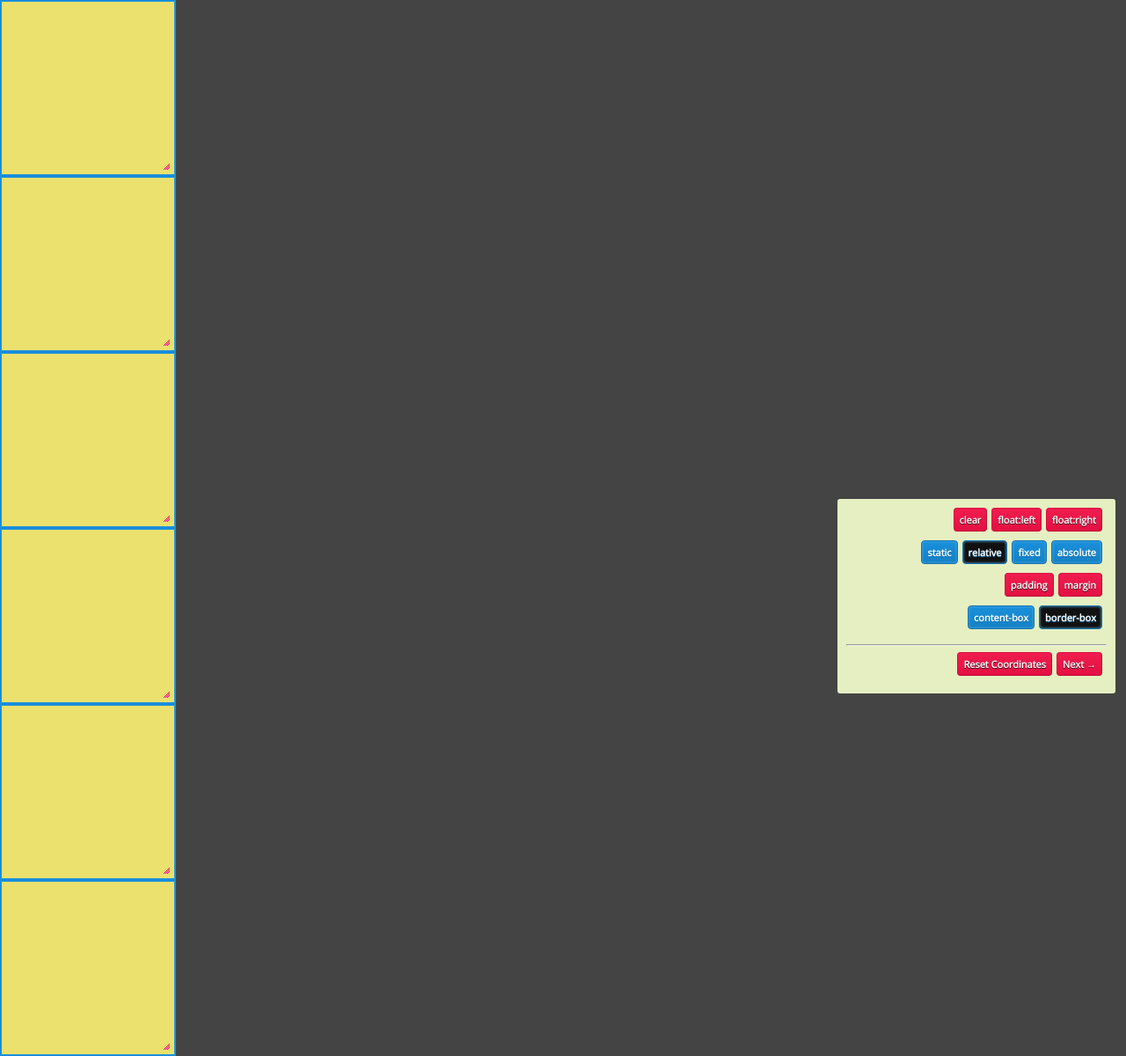
After one commit to laras126/html_game, a PHP site: page /positioning.php in a window 1280 px wide. The commit adds this page. Shown: the whole page at 88% size. Run offline with PHP 8.4, Linux system fonts and the light colour scheme; some libraries are stand-ins or nearby versions.

Commit message:
positioning puz ready except margin/padding

```diff
--- a/css/style.css
+++ b/css/style.css
@@ -234,7 +234,7 @@ kbd,
 pre,
 samp {
   font-family: monospace, serif;
-  _font-family: 'courier new', monospace;
+  _font-family: "courier new", monospace;
   font-size: 1em;
 }
 
@@ -385,7 +385,7 @@ form {
  */
 /* line 372, ../scss/_normalize.scss */
 fieldset {
-  border: 1px solid #c0c0c0;
+  border: 1px solid silver;
   margin: 0 2px;
   padding: 0.35em 0.625em 0.75em;
 }
@@ -646,7 +646,7 @@ http://simplebits.com/notebook/2008/08/14/ampersands-2/
 */
 /* line 145, ../scss/_mixins.scss */
 span.amp {
-  font-family: Baskerville,'Goudy Old Style',Palatino,'Book Antiqua',serif !important;
+  font-family: Baskerville, "Goudy Old Style", Palatino, "Book Antiqua", serif !important;
   font-style: italic;
 }
 
@@ -744,7 +744,7 @@ BUTTONS
   border: 1px solid #be0d37;
   border-top-color: #db0f3f;
   border-left-color: #db0f3f;
-  padding: 4px 12px;
+  padding: 2px 6px;
   color: white;
   display: inline-block;
   font-size: 11px;
@@ -752,7 +752,7 @@ BUTTONS
   text-decoration: none;
   text-shadow: 0 1px rgba(0, 0, 0, 0.75);
   cursor: pointer;
-  margin-bottom: 20px;
+  margin-bottom: 10px;
   line-height: 21px;
   -webkit-border-radius: 4px;
   -moz-border-radius: 4px;
@@ -1081,9 +1081,9 @@ BUTTONS
   -moz-border-radius: 15px;
   -webkit-border-radius: 15px;
   border-radius: 15px;
-  box-shadow: 2px 2px 5px #000;
-  -moz-box-shadow: 2px 2px 5px #000;
-  -webkit-box-shadow: 2px 2px 5px #000;
+  box-shadow: 2px 2px 5px black;
+  -moz-box-shadow: 2px 2px 5px black;
+  -webkit-box-shadow: 2px 2px 5px black;
 }
 
 /* line 22, ../scss/_snippet.scss */
@@ -1103,7 +1103,7 @@ BUTTONS
 
 /* line 25, ../scss/_snippet.scss */
 .snippet-reveal pre.sh_sourceCode {
-  padding: .5em 1em;
+  padding: 0.5em 1em;
   text-align: right;
 }
 
@@ -1115,7 +1115,7 @@ BUTTONS
 /* line 27, ../scss/_snippet.scss */
 .snippet-wrap .snippet-no-num {
   list-style: none;
-  padding: .6em 1em;
+  padding: 0.6em 1em;
   margin: 0;
 }
 
@@ -1556,251 +1556,210 @@ body {
 }
 
 /* line 25, ../scss/style.scss */
-img {
-  max-width: 100%;
-}
-
-/* line 29, ../scss/style.scss */
 ul {
   list-style-type: none;
   margin: 0;
   width: 100%;
 }
 
-/* line 35, ../scss/style.scss */
+/* line 31, ../scss/style.scss */
 .wrap {
   margin-top: 30px;
   padding-bottom: 30px;
   width: 100%;
+  height: 100%;
   max-width: 800px;
 }
 
-/* line 42, ../scss/style.scss */
+/* line 39, ../scss/style.scss */
 .puzzle {
   margin: 0 auto;
   height: 700px;
   background: #fff;
-  border: 10px solid #ddd;
-}
-
-/* line 49, ../scss/style.scss */
-.controls {
-  width: 100%;
-}
-/* line 52, ../scss/style.scss */
-.controls li {
-  display: inline;
-}
-
-/* line 57, ../scss/style.scss */
+  border: 10px solid #dddddd;
+}
+
+/* line 46, ../scss/style.scss */
 .sortable {
-  border-bottom: 10px solid #ddd;
+  border-bottom: 10px solid #dddddd;
   height: 100%;
   padding: 0;
 }
-/* line 61, ../scss/style.scss */
+/* line 51, ../scss/style.scss */
 .sortable:last-child {
   border-bottom: 0;
 }
-/* line 65, ../scss/style.scss */
+/* line 55, ../scss/style.scss */
 .sortable li {
   background: #6cbcee;
-  border: 1px solid #fff;
+  border: 1px solid white;
   margin: 0;
   padding: 10px;
-  float: right;
+  float: left;
   cursor: pointer;
 }
-/* line 73, ../scss/style.scss */
+/* line 63, ../scss/style.scss */
 .sortable li:hover {
   background: #3ea7e9;
 }
-/* line 77, ../scss/style.scss */
+/* line 67, ../scss/style.scss */
 .sortable li:active {
   background: #1990db;
 }
 
-/* line 84, ../scss/style.scss */
+/* line 73, ../scss/style.scss */
+.selected {
+  background: #111111 !important;
+}
+
+/* line 81, ../scss/style.scss */
 .top li {
   background: #1990db;
 }
-/* line 86, ../scss/style.scss */
+/* line 83, ../scss/style.scss */
 .top li:hover {
   background: #6cbcee;
 }
 
-/* line 91, ../scss/style.scss */
+/* line 88, ../scss/style.scss */
 .second li {
   background: #f01d4f;
   position: relative;
   z-index: 2;
 }
-/* line 95, ../scss/style.scss */
+/* line 92, ../scss/style.scss */
 .second li:hover {
   background: #f67d99;
 }
 
-/* line 100, ../scss/style.scss */
+/* line 97, ../scss/style.scss */
 .third li {
   background: #b4cf49;
 }
-/* line 102, ../scss/style.scss */
+/* line 99, ../scss/style.scss */
 .third li:hover {
   background: #d5e49a;
 }
 
-/* line 107, ../scss/style.scss */
+/* line 104, ../scss/style.scss */
 .fourth li {
   position: relative;
   z-index: 4;
   background: #acca35;
 }
-/* line 111, ../scss/style.scss */
+/* line 108, ../scss/style.scss */
 .fourth li:hover {
   background: #cddf85;
 }
 
-/* line 116, ../scss/style.scss */
+/* line 113, ../scss/style.scss */
 .before {
   background: #d5e49a !important;
 }
 
-/* line 120, ../scss/style.scss */
+/* line 117, ../scss/style.scss */
 .after {
   background: #f5b6b9 !important;
 }
 
-/* line 124, ../scss/style.scss */
+/* line 121, ../scss/style.scss */
 .kudos {
   margin-top: 5em;
   display: none;
 }
 
-/* line 136, ../scss/style.scss */
-.selectors {
-  background: white;
-  padding: 1em;
-}
-/* line 140, ../scss/style.scss */
-.selectors .draggable {
-  padding: 0;
-}
-/* line 143, ../scss/style.scss */
-.selectors .draggable li {
-  position: relative;
-  z-index: 999;
-  width: 60px;
-  max-width: 100%;
-  padding: 1em 0;
-  margin: 1em 0;
-  text-align: center;
-  cursor: pointer;
-}
-
-/* line 156, ../scss/style.scss */
-#selectors1 .puzzle {
-  background: #eee;
-}
-/* line 158, ../scss/style.scss */
-#selectors1 .puzzle .droppable {
-  padding: 1em;
-  border: 1px solid #999;
-}
-
-/* line 164, ../scss/style.scss */
-.girly {
-  -webkit-box-shadow: 0 0 3px #f01d4f;
-  -moz-box-shadow: 0 0 3px #f01d4f;
-  -ms-box-shadow: 0 0 3px #f01d4f;
-  -o-box-shadow: 0 0 3px #f01d4f;
-  -box-shadow: 0 0 3px #f01d4f;
-  box-shadow: 0 0 3px #f01d4f;
-  background-color: #faacbf;
-  background-image: -webkit-gradient(linear, left top, left bottom, from(#f01d4f), to(#faacbf));
-  background-image: -webkit-linear-gradient(top, #f01d4f, #faacbf);
-  background-image: -moz-linear-gradient(top, #f01d4f, #faacbf);
-  background-image: -o-linear-gradient(top, #f01d4f, #faacbf);
-  background-image: linear-gradient(to bottom, #f01d4f, #faacbf);
-  -webkit-border-radius: 10px;
-  -moz-border-radius: 10px;
-  -ms-border-radius: 10px;
-  -o-border-radius: 10px;
-  -border-radius: 10px;
-  border-radius: 10px;
-  font-family: "DroidSerifItalic", Cambria, Times New Roman, Times, serif;
-  font-size: 1.2em;
-  letter-spacing: 2px;
-}
-
-/* line 173, ../scss/style.scss */
-.boyish {
-  background: #1C5446;
-  border: 3px solid #47AC39;
-}
-
-/* line 178, ../scss/style.scss */
-.woody {
-  background: url("../img/tileable_wood_texture.png");
-}
-
-/* line 182, ../scss/style.scss */
-.text-style1 {
-  color: white;
-  text-shadow: 1px 1px 3px #47AC39;
-}
-
-/* line 187, ../scss/style.scss */
-.title-text {
-  color: #362C12;
-  font-family: "DroidSerifBold", Cambria, Times New Roman, Times, serif;
-  font-size: 2em;
-  line-height: 0;
-}
-
-/* line 194, ../scss/style.scss */
-.error {
-  text-transform: uppercase;
-  color: red;
-  font-family: "OpenSansBold", "Helvetica Neue", Helvetica, Arial, sans-serif;
-  font-size: 1.25em;
-}
-
-/* line 209, ../scss/style.scss */
+/* line 134, ../scss/style.scss */
 .whole-horiz {
   width: 99.9%;
 }
 
-/* line 213, ../scss/style.scss */
+/* line 138, ../scss/style.scss */
 .whole-vert {
   height: 99.9%;
 }
 
-/* line 217, ../scss/style.scss */
+/* line 142, ../scss/style.scss */
 .half-horiz {
   width: 49.95%;
 }
 
-/* line 221, ../scss/style.scss */
+/* line 146, ../scss/style.scss */
 .half-vert {
   height: 49.95%;
 }
 
-/* line 225, ../scss/style.scss */
+/* line 150, ../scss/style.scss */
 .fourth-horiz {
   width: 24.975%;
 }
 
-/* line 229, ../scss/style.scss */
+/* line 154, ../scss/style.scss */
 .fourth-vert {
   height: 24.975%;
 }
 
-/* line 233, ../scss/style.scss */
+/* line 158, ../scss/style.scss */
 .eighth-horiz {
   width: 12.4875%;
 }
 
-/* line 237, ../scss/style.scss */
+/* line 162, ../scss/style.scss */
 .eighth-vert {
   height: 12.4875%;
 }
+
+/* line 172, ../scss/style.scss */
+.controls {
+  position: fixed;
+  bottom: 0;
+  right: 0;
+  z-index: 9;
+  padding: 10px;
+  width: 320px;
+  color: #444;
+  border: 2px solid #444444;
+  background: #e6efc2;
+  -webkit-border-radius: 5px;
+  -moz-border-radius: 5px;
+  -ms-border-radius: 5px;
+  -o-border-radius: 5px;
+  -border-radius: 5px;
+  border-radius: 5px;
+  margin: 10px;
+}
+/* line 185, ../scss/style.scss */
+.controls div span {
+  float: right;
+  margin-right: 5px;
+}
+
+/* line 193, ../scss/style.scss */
+.pos-puz {
+  height: 100%;
+  padding: 0;
+}
+/* line 197, ../scss/style.scss */
+.pos-puz li {
+  overflow: hidden;
+  background: #ebe16f;
+  width: 200px;
+  height: 200px;
+  border: 2px solid #1990db;
+}
+/* line 206, ../scss/style.scss */
+.pos-puz.content li {
+  color: #444;
+  width: auto;
+  height: auto;
+}
+
+/* line 215, ../scss/style.scss */
+.screen-pos {
+  position: absolute;
+  top: 0;
+  background: #222;
+  color: #fefefe;
+  padding: 5px;
+  font-size: 0.9em;
+  right: 0;
+}
--- a/js/main.js
+++ b/js/main.js
@@ -3,19 +3,20 @@ $(document).ready(function() {
 
 	// jQuery UI widgets
 
- //    $('.sortable').sortable({
-	// 	revert: true
-	// });
+    $('.sortable').sortable({
+		revert: true
+	});
 
 	// Possible solution
 	// http://stackoverflow.com/questions/705250/is-there-a-jquery-plugin-which-combines-draggable-and-selectable
 
-	$('.sortable li').draggable({
+	$('.pos-puz li').draggable({
 		//helper: "clone",
-		//stack: ".draggable li",
+		stack: ".pos-puz li",
 		scroll: true,
-		snap: true
-	});
+		//snap: true,
+		//containment: 'parent'
+	}).resizable();
 
 	$('.draggable').selectable();
 
@@ -29,68 +30,174 @@ $(document).ready(function() {
     $('ul, li').disableSelection();
 
 
-    // Show the previous and next divs when hovered over
-	/*$('.sortable li').hover(function(){
-		$(this).prev().addClass('before');
-		$(this).next().addClass('after');
-	}, function() {
-		$('.sortable li').each(function(){
-			$(this).removeClass('before after');
-		});
-	}
-	);*/
-
 
 	// Button actions
 
-	var obj = { 'whole-horiz':'width:100%',
-				'whole-vert':'height:100%',
-				'half-horiz':'width:50%',
-				'half-vert':'height:50%',
-				'fourth-horiz':'width:25%',
-				'fourth-vert':'height:25%',
-				'eighth-horiz':'width:12.5%',
-				'eighth-vert':'height:12.5%',
-			};
+	var piece = '.pos-puz li';
 
- 	$('#showSizes').click(function(){
-		$.each(obj, function(i, val) {
-			$("." + i).append(val+'<br />');
-    	});
- 	});
 
-	$('#reset').click(function(){
-		location.reload();
+	// Change the float value
+
+	$('#floatLeft').click(function(){
+		$('.floats span').removeClass('selected');
+		$(piece).css('float', 'left');
+		$(this).addClass('selected');
 	});
 
-	$('#floatLeft').click(function(){
-		$('.sortable li').css('float', 'left');
+	$('#floatRight').click(function(){
+		$('.floats span').removeClass('selected');
+		$(piece).css('float', 'right');
+		$(this).addClass('selected');
 	});
 
+	$('#clear').click(function(){
+		$('.floats span').removeClass('selected');
+		$(piece).css('float', 'none');
+		$(this).addClass('selected');
+	});
+
+
+	var marginActive = false;
+	var paddingActive = false;
+
+
+	// Add margin/padding
+
+	$('#addMargin').click(function(){
+		$('.box-model span').removeClass('selected');
+		marginActive = true;
+		checkState();
+		console.log(marginActive);
+	});
+
+	$('#removeMargin').click(function(){
+		marginActive = false;
+		return marginActive;
+		checkState();
+		console.log(marginActive + 'asdasd');
+	});
+
+	$('#addPadding').click(function(){
+		$('.box-model span').removeClass('selected');
+		$(piece).css('padding', '10px');
+
+		$(this).addClass('selected');
+		$(this).text('remove padding').attr('id','paddingActive');
+	});
+
+	$('#contentBox').click(function(){
+		$('.box-sizing span').removeClass('selected');
+		$(piece).css('box-sizing', 'content-box');
+		$(this).addClass('selected');
+	});
+
+	$('#borderBox').click(function(){
+		$('.box-sizing span').removeClass('selected');
+		$(piece).css('box-sizing', 'border-box');
+		$(this).addClass('selected');
+	});
+
+
+
+	function checkState() {
+		if(marginActive==true) {
+			$('#addMargin').addClass('selected').attr('id', 'removeMargin');
+			$(piece).css('margin', '10px');
+		}
+
+		if (marginActive==false) {
+			$('#removeMargin').removeClass('selected').attr('id', 'addMargin');
+			$(piece).css('margin', '0');
+		}
+	}
+
+
+
+	// Positioning
+
 	$('#posAbs').click(function(){
-		$('.sortable li').css('position', 'absolute');
+		resetPos('absolute');
+		$(this).addClass('selected');
 	});
 
 	$('#posFix').click(function(){
-		$('.sortable li').css('position', 'fixed');
+		resetPos('fixed');
+		$(this).addClass('selected');
 	});
 
 	$('#posRel').click(function(){
-		$('.sortable li').css('position', 'relative');
+		resetPos('relative');
+		$(this).addClass('selected');
 	});
 
 	$('#posStat').click(function(){
-		$('.sortable li').css('position', 'static');
+		resetPos('static');
+		$(this).addClass('selected');
 	});
 
-	$('#floatRight').click(function(){
-		$('.sortable li').css('float', 'right');
+
+
+	// Display
+
+	$('#disInline').click(function(){
+		resetDis('inline');
+		$(this).addClass('selected');
+	});
+
+	$('#disBlock').click(function(){
+		resetDis('block');
+		$(this).addClass('selected');
+	});
+
+	$('#disInlBlock').click(function(){
+		resetDis('inline-block');
+		$(this).addClass('selected');
+	});
+
+
+
+	// Utilities
+	$('#reset').click(function(){
+		resetCoords();
+	});
+
+	$('#reload').click(function(){
+		location.reload();
 	});
 
 	$('#done').click(function(){
 		$('.puzzle').fadeOut(200);
 		$('.kudos').fadeIn(200);
 	});
+
+
+
+
+
+
+
+	function resetPos(pos) {
+		$('.positions span').removeClass('selected');
+		$(piece).css({
+			position: pos
+		});
+	}
+
+	function resetDis(dis) {
+		$('.display span').removeClass('selected');
+		$(piece).css({
+			display: dis
+		});
+	}
+
+	function resetCoords() {
+		$(piece).css({
+			top: '0',
+			right: '0',
+			bottom: '0',
+			left: '0'
+		});
+	}
 
 });
 
--- /dev/null
+++ b/positioning.php
@@ -0,0 +1,60 @@
+<!doctype html>
+<html lang="us">
+<head>
+	<meta charset="utf-8">
+	<title>Web 101 HTML Puzzle</title>
+	<link href="css/flick/jquery-ui-1.10.3.custom.css" rel="stylesheet">
+	<link href="css/style.css" rel="stylesheet">
+
+</head>
+
+<body>
+
+
+	<ul class="pos-puz clearfix">
+		<li class="fourth-horiz fourth-vert"></li>
+		<li class="fourth-horiz fourth-vert"></li>
+		<li class="fourth-horiz fourth-vert"></li>
+		<li class="fourth-horiz fourth-vert"></li>
+		<li class="fourth-horiz fourth-vert"></li>
+		<li class="fourth-horiz fourth-vert"></li>
+	</ul> <!-- .pos-puz -->
+
+	<div class="controls">
+		<div class="floats clearfix">
+			<span class="button" id="floatRight">float:right</span>
+			<span class="button" id="floatLeft">float:left</span>
+			<span class="button" id="clear">clear</span>
+		</div>
+		<div class="positions clearfix">
+			<span class="blue-button" id="posAbs">absolute</span>
+			<span class="blue-button" id="posFix">fixed</span>
+			<span class="blue-button selected" id="posRel">relative</span>
+			<span class="blue-button" id="posStat">static</span>
+		</div>
+		<div class="box-model clearfix">
+			<span class="button" id="addMargin">margin</span>
+			<span class="button" id="addPadding">padding</span>
+		</div>
+		<div class="box-sizing clearfix">
+			<span class="blue-button selected" id="borderBox">border-box</span>
+			<span class="blue-button" id="contentBox">content-box</span>
+		</div>
+		<div class="reset">
+			<hr />
+			<span><a href="positioning2.php" class="button">Next &rarr;</a></span>
+			<span class="button" id="reset">Reset Coordinates</span>
+
+		</div>
+
+	</div>
+
+	<!-- <div class="kudos">
+		<p class="h1">Fantastic!</p>
+		<p>Easy peazy, lemon squeazy.</p>
+		<a href="puzzle2.php" class="button">Proceed to the next puzzle &rarr;</a>
+	</div>
+ -->
+
+
+<?php include('parts/footer.php'); ?>
--- a/puzzle2.php
+++ b/puzzle2.php
@@ -4,7 +4,7 @@
 		<h1>Puzzle 2</h1>
 		<p>Arrange all of the blue boxes into the white square and the pink boxes into the blue boxes.</p>
 		<a class="blue-button" id="back" href="index.php">&larr;Back</a>
-		<span class="blue-button" id="reset">Reset</span>
+		<span class="blue-button" id="reload">Reset</span>
 		<span class="button" id="done">Done!</span>
 
 		<div class="puzzle clearfix">
--- a/puzzle3.php
+++ b/puzzle3.php
@@ -4,7 +4,7 @@
 		<h1>Puzzle 3</h1>
 		<p>Arrange all of the blue boxes into the white square, the pink boxes into the blue boxes, and the green boxes into the pink boxes.</p>
 		<a class="blue-button" id="back" href="puzzle2.php">&larr;Back</a>
-		<span class="blue-button" id="reset">Reset</span>
+		<span class="blue-button" id="reload">Reset</span>
 		<span class="button" id="done">Done!</span>
 
 		<div class="puzzle clearfix">
--- a/scss/_mixins.scss
+++ b/scss/_mixins.scss
@@ -289,7 +289,7 @@ BUTTONS
 	border: 1px solid darken($link-color, 13%);
 	border-top-color: darken($link-color, 7%);
 	border-left-color: darken($link-color, 7%);
-	padding: 4px 12px;
+	padding: 2px 6px;
 	color: $white;
 	display: inline-block;
 	font-size: 11px;
@@ -297,7 +297,7 @@ BUTTONS
 	text-decoration: none;
 	text-shadow: 0 1px rgba(0,0,0, .75);
 	cursor: pointer;
-	margin-bottom: 20px;
+	margin-bottom: 10px;
 	line-height: 21px;
 	@include border-radius(4px);
 	@include css-gradient($link-color, darken($link-color, 5%));
--- a/scss/style.scss
+++ b/scss/style.scss
@@ -46,18 +43,11 @@ ul {
 	border: 10px solid #ddd;
 }
 
-.controls {
-	width: 100%;
-	// float: left;
-	li {
-		display: inline;
-	}
-}
-
 .sortable {
 	border-bottom: 10px solid #ddd;
 	height: 100%;
 	padding: 0;
+
 	&:last-child {
 		border-bottom: 0;
 	}
@@ -77,6 +67,13 @@ ul {
 		&:active {
 			background: $bones-blue;
 		}
+	}
+}
+
+.selected {
+	background: #111 !important;
+
+	&:hover {
 	}
 }
 
@@ -237,3 +162,62 @@ $total: 99.9%;
 .eighth-vert {
 	height: $total/8;
 }
+
+
+
+
+
+// Positioning exercise
+
+.controls {
+	position: fixed;
+	bottom: 0;
+	right: 0;
+	z-index: 9;
+	padding: 10px;
+	width: 320px;
+	color: #444;
+	border: 2px solid #444;
+	background: $alert-green;
+	@include border-radius(5px);
+	margin: 10px;
+
+	div span {
+		float: right;
+		margin-right: 5px;
+	}
+}
+
+
+
+.pos-puz {
+	height: 100%;
+	padding: 0;
+
+	li {
+		overflow: hidden;
+		background: $alert-yellow;
+		width: 200px;
+		height: 200px;
+		border: 2px solid $bones-blue;
+	}
+
+	&.content {
+		li {
+			color: #444;
+			width: auto;
+			height: auto;
+		}
+	}
+}
+
+
+.screen-pos {
+	position: absolute;
+	top: 0;
+	background: #222;
+	color: #fefefe;
+	padding: 5px;
+	font-size: 0.9em;
+	right: 0;
+}
```
Also changed, not shown: other parts of scss/style.scss (+2 -77 lines), index.php (+2 -8 lines), positioning2.php (added, +57 -0 lines), 1 other file.
